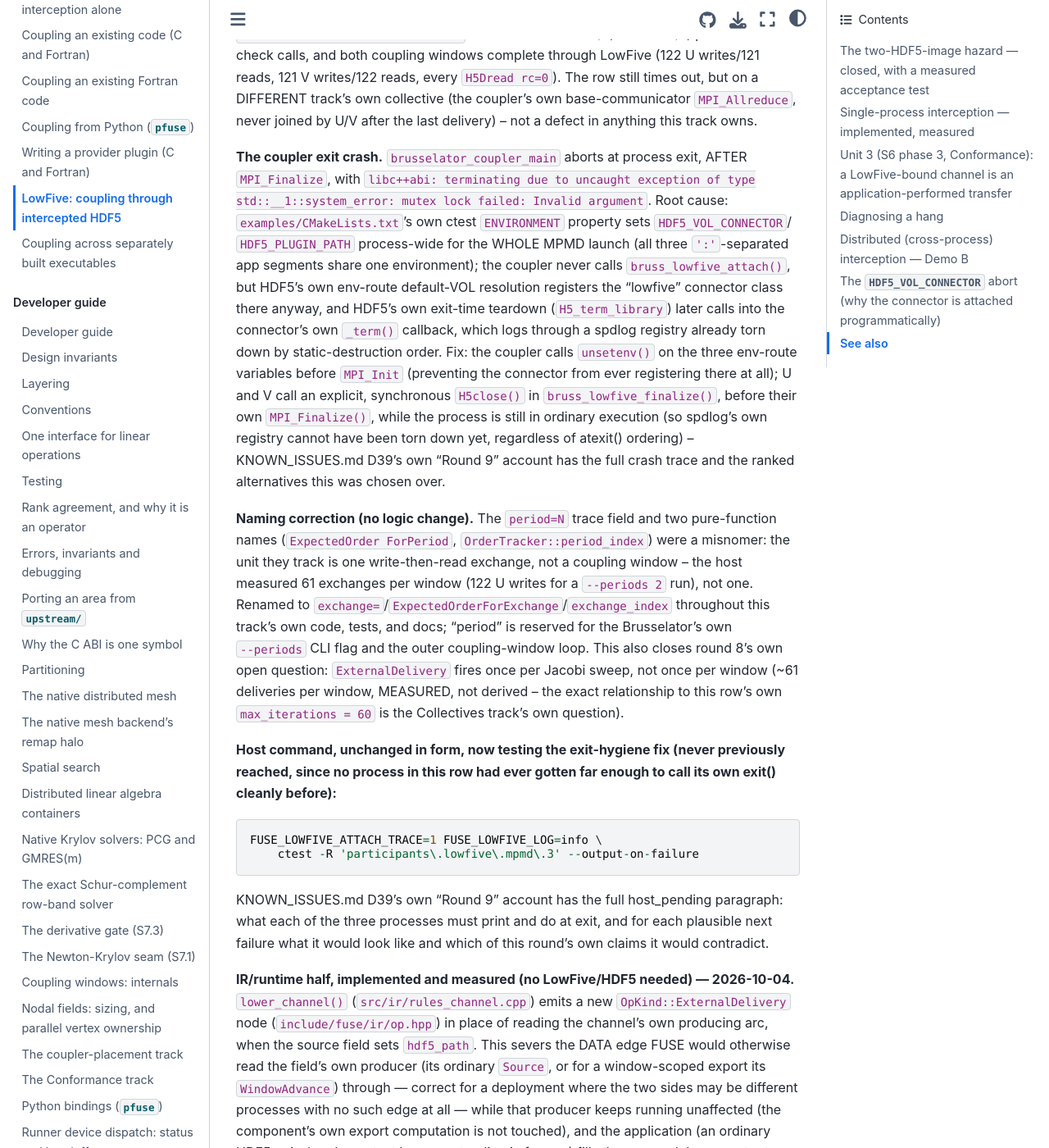
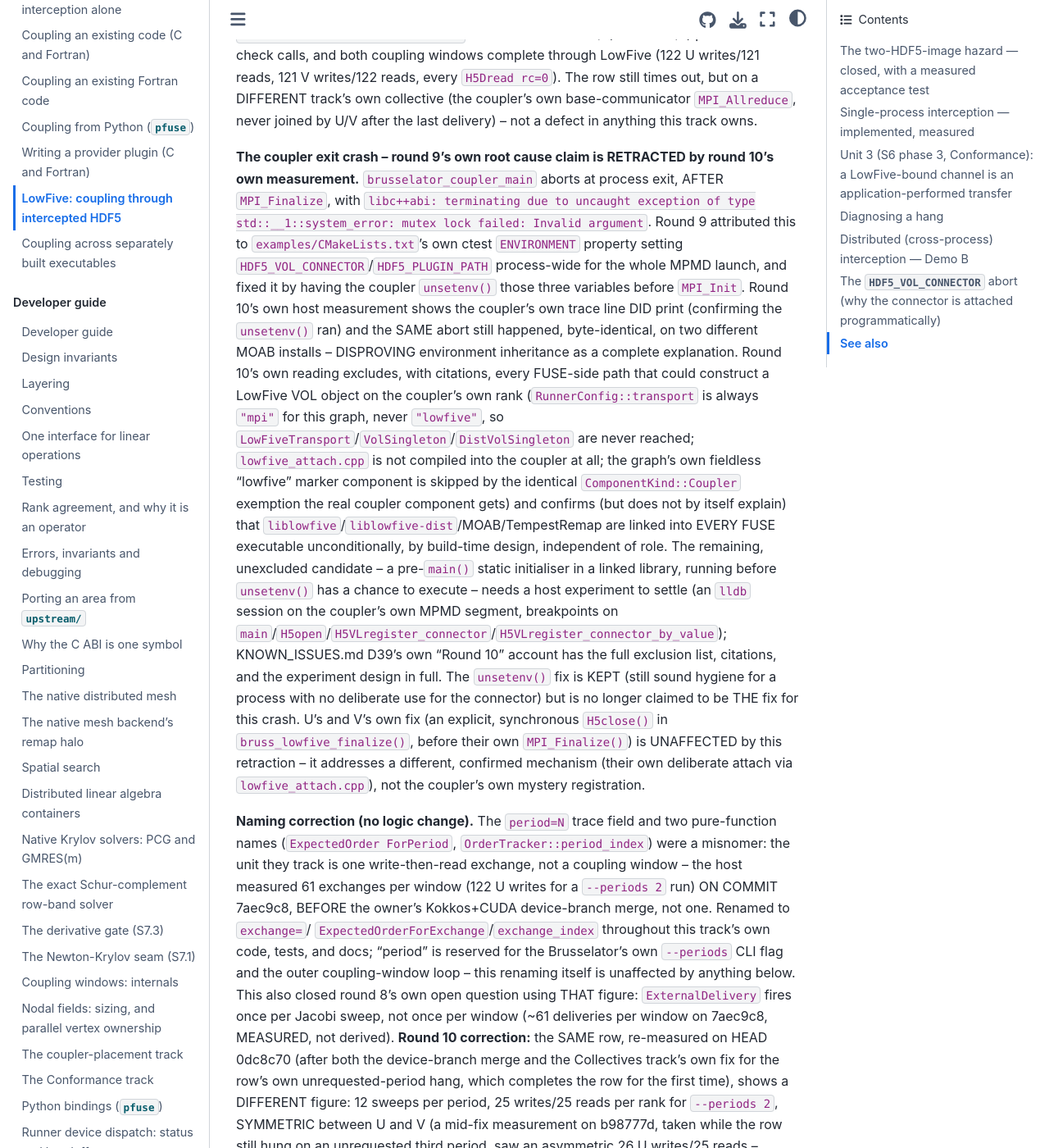
Before and after one commit to vijaysm/fuse, a Sphinx documentation site: the page built from docs/user/lowfive.md, in a window 1280 px wide and 1400 px high, scrolled down 21149 px. Shown: the whole window at 82% size. Built offline with Sphinx 7.4.7 and the Sphinx Book theme 1.1.4, drawn with Linux system fonts in a browser that asks for light colours; some of the changed text lies outside the part shown.

Commit message:
Retract round 9's exit-crash cause and state the sweep counts by head
The unsetenv before MPI_Init was shown not to stop the registration; the 61 and 12 figures are labelled with the commit that measured each.

```diff
--- a/docs/user/lowfive.md
+++ b/docs/user/lowfive.md
@@ -936,28 +936,50 @@ writes/122 reads, every `H5Dread rc=0`). The row still times out, but on a DIFFE
 coupler's own base-communicator `MPI_Allreduce`, never joined by U/V after the last delivery) -- not a defect in
 anything this track owns.
 
-**The coupler exit crash.** `brusselator_coupler_main` aborts at process exit, AFTER `MPI_Finalize`, with
-`libc++abi: terminating due to uncaught exception of type std::__1::system_error: mutex lock failed: Invalid
-argument`. Root cause: `examples/CMakeLists.txt`'s own ctest `ENVIRONMENT` property sets `HDF5_VOL_CONNECTOR`/
-`HDF5_PLUGIN_PATH` process-wide for the WHOLE MPMD launch (all three `':'`-separated app segments share one
-environment); the coupler never calls `bruss_lowfive_attach()`, but HDF5's own env-route default-VOL resolution
-registers the "lowfive" connector class there anyway, and HDF5's own exit-time teardown (`H5_term_library`) later
-calls into the connector's own `_term()` callback, which logs through a spdlog registry already torn down by
-static-destruction order. Fix: the coupler calls `unsetenv()` on the three env-route variables before `MPI_Init`
-(preventing the connector from ever registering there at all); U and V call an explicit, synchronous `H5close()`
-in `bruss_lowfive_finalize()`, before their own `MPI_Finalize()`, while the process is still in ordinary
-execution (so spdlog's own registry cannot have been torn down yet, regardless of atexit() ordering) --
-KNOWN_ISSUES.md D39's own "Round 9" account has the full crash trace and the ranked alternatives this was chosen
-over.
+**The coupler exit crash -- round 9's own root cause claim is RETRACTED by round 10's own measurement.**
+`brusselator_coupler_main` aborts at process exit, AFTER `MPI_Finalize`, with `libc++abi: terminating due to
+uncaught exception of type std::__1::system_error: mutex lock failed: Invalid argument`. Round 9 attributed this
+to `examples/CMakeLists.txt`'s own ctest `ENVIRONMENT` property setting `HDF5_VOL_CONNECTOR`/`HDF5_PLUGIN_PATH`
+process-wide for the whole MPMD launch, and fixed it by having the coupler `unsetenv()` those three variables
+before `MPI_Init`. Round 10's own host measurement shows the coupler's own trace line DID print (confirming the
+`unsetenv()` ran) and the SAME abort still happened, byte-identical, on two different MOAB installs -- DISPROVING
+environment inheritance as a complete explanation. Round 10's own reading excludes, with citations, every
+FUSE-side path that could construct a LowFive VOL object on the coupler's own rank (`RunnerConfig::transport` is
+always `"mpi"` for this graph, never `"lowfive"`, so `LowFiveTransport`/`VolSingleton`/`DistVolSingleton` are
+never reached; `lowfive_attach.cpp` is not compiled into the coupler at all; the graph's own fieldless "lowfive"
+marker component is skipped by the identical `ComponentKind::Coupler` exemption the real coupler component gets)
+and confirms (but does not by itself explain) that `liblowfive`/`liblowfive-dist`/MOAB/TempestRemap are linked
+into EVERY FUSE executable unconditionally, by build-time design, independent of role. The remaining, unexcluded
+candidate -- a pre-`main()` static initialiser in a linked library, running before `unsetenv()` has a chance to
+execute -- needs a host experiment to settle (an `lldb` session on the coupler's own MPMD segment, breakpoints on
+`main`/`H5open`/`H5VLregister_connector`/`H5VLregister_connector_by_value`); KNOWN_ISSUES.md D39's own "Round 10"
+account has the full exclusion list, citations, and the experiment design in full. The `unsetenv()` fix is KEPT
+(still sound hygiene for a process with no deliberate use for the connector) but is no longer claimed to be THE
+fix for this crash. U's and V's own fix (an explicit, synchronous `H5close()` in `bruss_lowfive_finalize()`,
+before their own `MPI_Finalize()`) is UNAFFECTED by this retraction -- it addresses a different, confirmed
+mechanism (their own deliberate attach via `lowfive_attach.cpp`), not the coupler's own mystery registration.
 
 **Naming correction (no logic change).** The `period=N` trace field and two pure-function names (`ExpectedOrder
 ForPeriod`, `OrderTracker::period_index`) were a misnomer: the unit they track is one write-then-read exchange,
-not a coupling window -- the host measured 61 exchanges per window (122 U writes for a `--periods 2` run), not
-one. Renamed to `exchange=`/`ExpectedOrderForExchange`/`exchange_index` throughout this track's own code, tests,
-and docs; "period" is reserved for the Brusselator's own `--periods` CLI flag and the outer coupling-window loop.
-This also closes round 8's own open question: `ExternalDelivery` fires once per Jacobi sweep, not once per
-window (~61 deliveries per window, MEASURED, not derived -- the exact relationship to this row's own
-`max_iterations = 60` is the Collectives track's own question).
+not a coupling window -- the host measured 61 exchanges per window (122 U writes for a `--periods 2` run) ON
+COMMIT 7aec9c8, BEFORE the owner's Kokkos+CUDA device-branch merge, not one. Renamed to `exchange=`/
+`ExpectedOrderForExchange`/`exchange_index` throughout this track's own code, tests, and docs; "period" is
+reserved for the Brusselator's own `--periods` CLI flag and the outer coupling-window loop -- this renaming
+itself is unaffected by anything below. This also closed round 8's own open question using THAT figure:
+`ExternalDelivery` fires once per Jacobi sweep, not once per window (~61 deliveries per window on 7aec9c8,
+MEASURED, not derived). **Round 10 correction:** the SAME row, re-measured on HEAD 0dc8c70 (after both the
+device-branch merge and the Collectives track's own fix for the row's own unrequested-period hang, which
+completes the row for the first time), shows a DIFFERENT figure: 12 sweeps per period, 25 writes/25 reads per
+rank for `--periods 2`, SYMMETRIC between U and V (a mid-fix measurement on b98777d, taken while the row still
+hung on an unrequested third period, saw an asymmetric 26 U writes/25 reads -- superseded by this completed-row
+figure, not an independent data point). The CAUSE of the change from 61 to 12 is still NOT fully established,
+though the Collectives track's own D57 entry narrows it: running the real species physics gives
+`ref_iterations = 12` on both components, refuting the earlier "61 is exactly `kMaxIterations + 1`" hypothesis
+outright, and traces 61 to a commit predating that fix, confirming it as a genuine 7aec9c8 measurement. D57
+also records, as an arithmetic observation only, not a finding, that 122 is also consistent with 12
+sweeps/period over TEN periods rather than two -- not established, only consistent; this file does not claim a
+cause for the 61-to-12 change. The exact relationship between either sweep count and the Collectives track's
+own `max_iterations`/convergence machinery remains that track's own question in both cases.
 
 **Host command, unchanged in form, now testing the exit-hygiene fix (never previously reached, since no process
 in this row had ever gotten far enough to call its own exit() cleanly before):**
@@ -970,6 +992,33 @@ FUSE_LOWFIVE_ATTACH_TRACE=1 FUSE_LOWFIVE_LOG=info \
 KNOWN_ISSUES.md D39's own "Round 9" account has the full host_pending paragraph: what each of the three
 processes must print and do at exit, and for each plausible next failure what it would look like and which of
 this round's own claims it would contradict.
+
+**Round 10 -- round 9's own exit-crash fix is confirmed on the host to have RUN but not to have stopped the**
+**crash; a read-first investigation excludes every FUSE-side registration path with citations; a host**
+**experiment is designed, not run; this crash is now the ONLY thing between the row and a pass.** Same host,
+same row, measured mid-round on HEAD b98777d (after the owner's Kokkos+CUDA device-branch merge;
+`/opt/moab-tempest` was removed, MOAB now lives at `/opt/moab/cmake-all` with a shared `libhdf5.310` rather than
+an embedded copy -- measured identical on both). The coupler's own trace line printed (confirming the
+`unsetenv()` call ran), and the SAME abort still happened, byte-identical trace, on both MOAB installs. Three
+FUSE-side mechanisms were excluded by reading, not by a host run: `RunnerConfig::transport` is assigned exactly
+once in the tree and is always `"mpi"` for this graph, so `LowFiveTransport` is never constructed on any rank;
+the graph's own fieldless "lowfive" marker component is skipped by the identical `ComponentKind::Coupler` check
+the real coupler component is; `lowfive_attach.cpp` is not compiled into the coupler's own binary at all.
+`liblowfive`/MOAB/TempestRemap ARE linked into every FUSE executable by build-time design (explaining
+`otool -L`, not causation). No eager/static-constructor trigger was found in LowFive's own granted source. The
+remaining, unexcluded candidate -- a pre-`main()` static initialiser inside MOAB's or TempestRemap's own
+compiled binary, unreadable from this track -- needs a host `lldb` experiment to settle (breakpoints on
+`main`/`H5open`/`H5VLregister_connector`/`H5VLregister_connector_by_value`, each outcome separating a distinct
+candidate); KNOWN_ISSUES.md D39's own "Round 10" account has the full exclusion list, citations, and the
+four-outcome experiment design in full. **LATER UPDATE, same round, HEAD now 0dc8c70:** the Collectives track's
+own fix for the row's own unrequested-period hang landed, and the row NO LONGER HANGS -- it completes in
+1.87 s, with U/V's own data path reproducing the transport-only twin exactly (byte-identical logs,
+`brusselator_check --check: OK`) for the first time. This exit crash is now the ONLY remaining failure in the
+row. U's and V's own exit codes were NOT observed in this measurement (mpiexec killed them after the coupler's
+own BAD TERMINATION was reported); task B's own experiment is extended to capture them once the coupler's own
+fix lands. No FUSE-code change was made this round: reading
+did not establish a definite defect in FUSE's own code, only in a dependency this track cannot patch. Round
+9's `unsetenv()` and U/V's `H5close()` calls are both KEPT, unchanged.
 
 **IR/runtime half, implemented and measured (no LowFive/HDF5 needed) —
 2026-10-04.** `lower_channel()` (`src/ir/rules_channel.cpp`) emits a new
```
Also changed, not shown: 2 other files.
